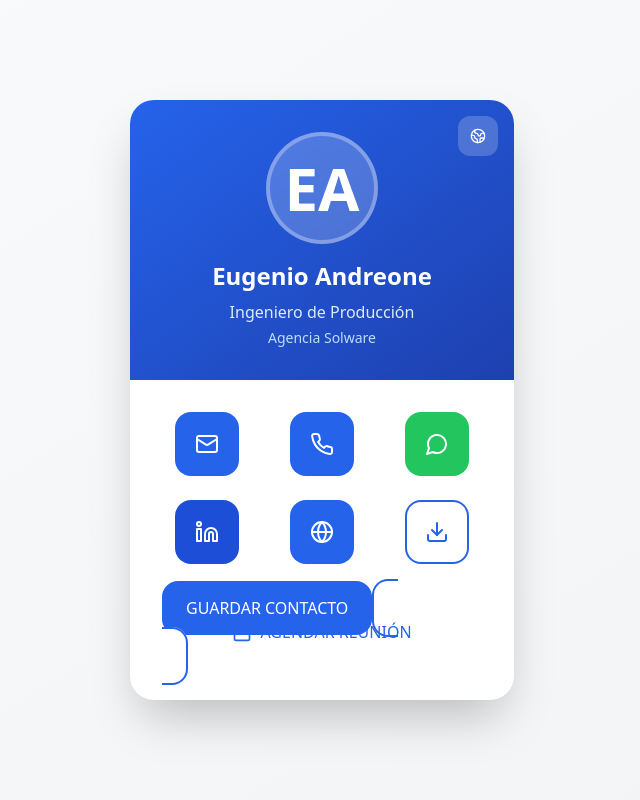
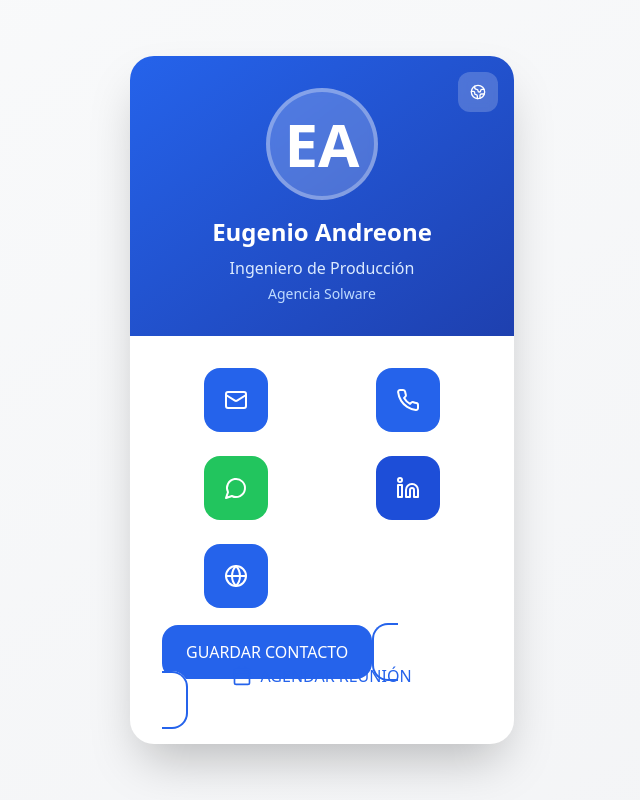
Before and after one commit to Solware-Agency/ID_card_eu, a React (Vite) app: page /id/eugenio-andreone in a window 1280 px wide. Shown: the whole page, without its empty margins (318-958 px from the left). Built offline with nearby package versions, Linux system fonts and the light colour scheme.

Commit message:
Remove download button and reorganize icon grid

```diff
--- a/src/components/ContactCard.tsx
+++ b/src/components/ContactCard.tsx
@@ -49,10 +49,9 @@ const ContactCard: React.FC = () => {
     href?: string;
     target?: string;
     rel?: string;
-    download?: boolean;
     className?: string;
     variant?: 'primary' | 'secondary' | 'success' | 'social' | 'language';
-  }> = ({ icon, onClick, href, target, rel, download, className = '', variant = 'primary' }) => {
+  }> = ({ icon, onClick, href, target, rel, className = '', variant = 'primary' }) => {
     const baseClasses = "w-16 h-16 rounded-2xl flex items-center justify-center transition-all duration-200 hover:scale-105 hover:shadow-lg";
 
     const variantClasses = {
@@ -71,7 +70,6 @@ const ContactCard: React.FC = () => {
           href={href}
           target={target}
           rel={rel}
-          download={download}
           onClick={onClick}
           className={combinedClasses}
         >
@@ -128,7 +126,7 @@ const ContactCard: React.FC = () => {
     );
   };
 
-  // Filter available contact options
+  // Filter available contact options (removed download button)
   const contactOptions = [
     {
       icon: <Mail size={24} />,
@@ -165,14 +163,7 @@ const ContactCard: React.FC = () => {
       rel: 'noopener noreferrer',
       action: 'click_social',
       variant: 'primary' as const
-    }] : []),
-    {
-      icon: <Download size={24} />,
-      href: `/vcf/${employee.slug}.vcf`,
-      download: true,
-      action: 'click_save_contact',
-      variant: 'secondary' as const
-    }
+    }] : [])
   ];
 
   return (
@@ -212,9 +203,9 @@ const ContactCard: React.FC = () => {
 
           {/* Contact section */}
           <div className="p-8">
-            {/* Icon grid section */}
+            {/* Icon grid section - 2 columns, up to 3 rows */}
             <div className="mb-8">
-              <div className="grid grid-cols-3 gap-6 justify-items-center">
+              <div className="grid grid-cols-2 gap-6 justify-items-center">
                 {contactOptions.map((option, index) => (
                   <IconButton
                     key={index}
@@ -222,7 +213,6 @@ const ContactCard: React.FC = () => {
                     href={option.href}
                     target={option.target}
                     rel={option.rel}
-                    download={option.download}
                     onClick={() => handleAction(option.action)}
                     variant={option.variant}
                   />
```
